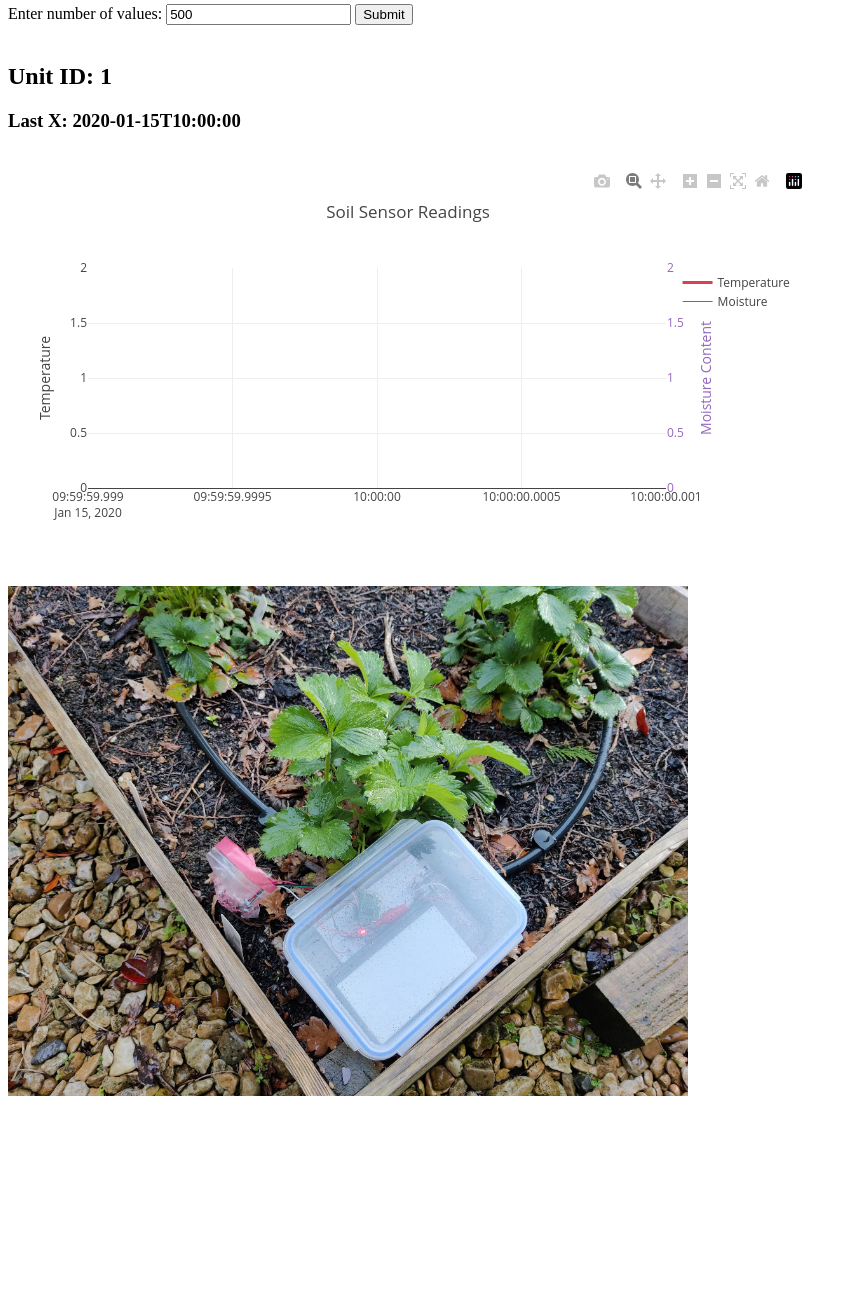
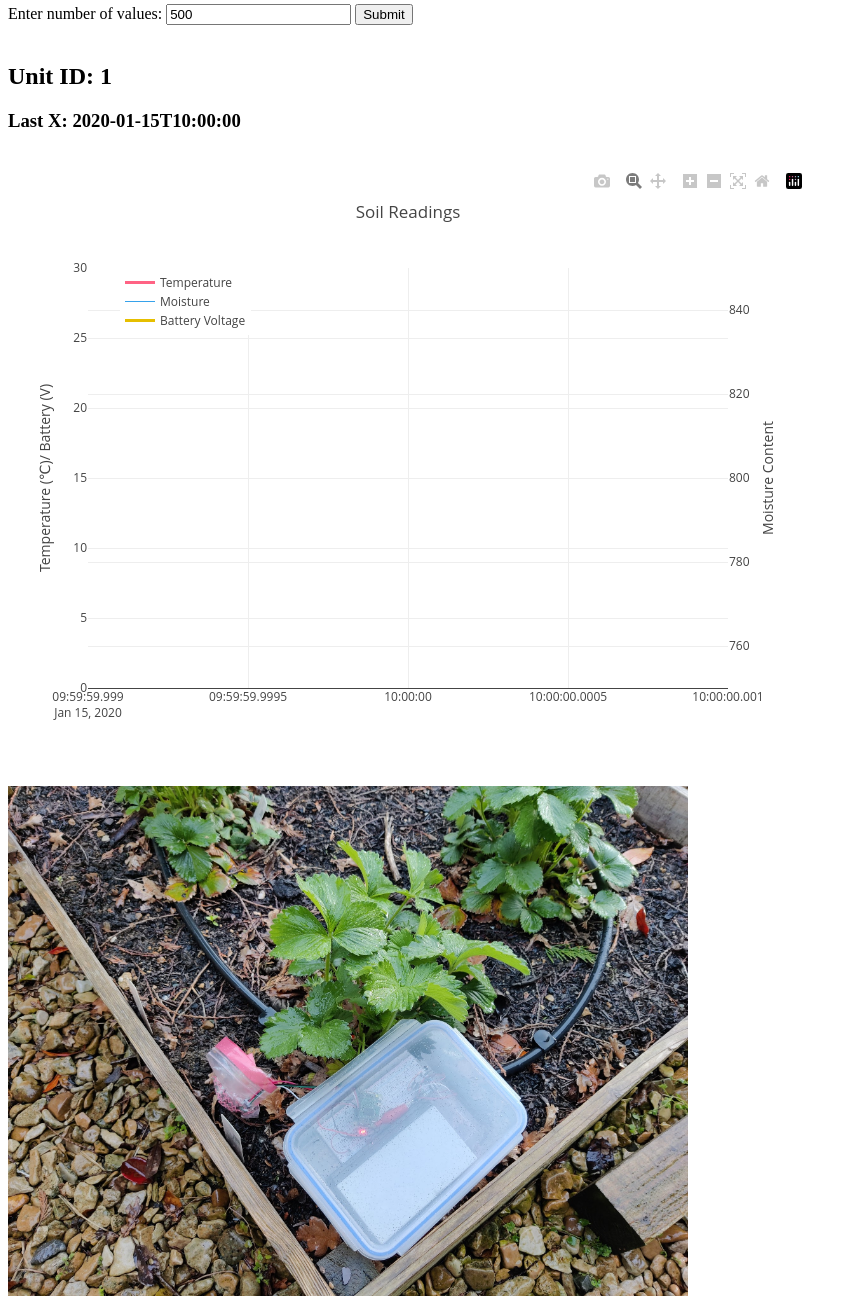
Before and after one commit to tmassey101/garden2021, a Flask app: page /garden in a window 1280 px wide. Shown: the part 149-1457 px from the top of the page, without its empty margins (0-857 px from the left). Before the commit the page ends 1245 px from the top, so only its background shows below. Run offline with Flask 2, Linux system fonts and the light colour scheme; tables that the repository leaves empty hold one stand-in row (values such as "Sample post"); some libraries are stand-ins or nearby versions.

Commit message:
Added batV to graph, styled graph a bit

```diff
--- a/app.py
+++ b/app.py
@@ -1,2 +1 @@
-from app import app
-#, db
+from app import app , db
--- a/app/templates/garden/garden.html
+++ b/app/templates/garden/garden.html
@@ -37,7 +37,8 @@
     <br>
     <h2>Unit ID: {{id}}</h2>
     <h3>Last X: {{lastX}}</h3><br>
-    <div id="tester" style="width:800px;height:400px;"></div><br>
+    <div id="main" style="width:800px;height:600px;"></div><br>
+    <!--<div id="second" style="width:800px;height:400px;"></div><br>-->
     <img src="{{ url_for('static', filename='assets/img/outsidePi.jpg') }}" height="510">
 
 
@@ -50,30 +51,34 @@
     const labels = {{graph_x|safe}};
     const y1 = {{graph_y1|safe}};
     const y2 = {{graph_y2|safe}};
+    const y3 = {{graph2_y|safe}};
 
     const color1 = 'rgb(255, 99, 132, 1)';
     const color2 = 'rgb(54, 162, 235, 1)';
+    const color3 = 'rgb(230, 191, 0, 1)';
     const bordercolor1 = 'rgb(255, 99, 132, 0.5)';
     const bordercolor2 = 'rgb(54, 162, 235, 0.5)';
+    const bordercolor3 = 'rgb(230, 191, 0, 0.5)';
 
     const data1 = []
     const data2 = []
-    const x1 = []
-    const x2 = []
+    const data3 = []
+    const x = []
 
     for(i = 0; i < labels.length; i++){
         ts = formatTimestamp(labels[i]);
         console.log(labels[i]);
         data1.push(y1[i]);
         data2.push(y2[i]);
-        x1.push[labels[i]];
-        x2.push[labels[i]];
+        data3.push(y3[i])
+        x.push[labels[i]];
+        //x2.push[labels[i]];
     }
 
-    console.log(data1);
-    console.log(x1);
-    console.log(data2);
-    console.log(x2);
+    //console.log(data1);
+    console.log(x);
+    //console.log(data2);
+    console.log(data3);
 
 	var trace1 = {
     x: labels,
@@ -82,7 +87,7 @@
     type: 'scatter',
     mode: 'lines',
     line: {
-        color: 'rgb(219, 64, 82)',
+        color: color1,
         width: 3
     }
     };
@@ -95,26 +100,57 @@
     type: 'scatter',
     mode: 'lines',
     line: {
-        color: 'rgb(55, 128, 191)',
+        color: color2,
         width: 1
     }
     };
 
-    var data = [trace1, trace2];
 
-    var layout = {
-    title: 'Soil Sensor Readings',
-    yaxis: {title: 'Temperature'},
-    yaxis2: {
-        title: 'Moisture Content',
-        titlefont: {color: 'rgb(148, 103, 189)'},
-        tickfont: {color: 'rgb(148, 103, 189)'},
-        overlaying: 'y',
-        side: 'right'
+    var trace3 = {
+    x: labels,
+    y: data3,
+    name: 'Battery Voltage',
+    yaxis: 'y',
+    type: 'scatter',
+    mode: 'lines',
+    line: {
+        color: color3,
+        width: 3
     }
     };
 
-    Plotly.newPlot('tester', data, layout);
+    var data = [trace1, trace2, trace3];
+
+    var layout = {
+    title: 'Soil Readings',
+    showlegend: true,
+	legend: {
+        x : 0.05,
+        y : 1,
+        "orientation": "v"
+    },
+    yaxis: {
+        title: 'Temperature (&#8451;)/ Battery (V)',
+        range: [0, 30]
+    },
+    yaxis2: {
+        title: 'Moisture Content',
+        //titlefont: {color: color2},
+        //tickfont: {color: color2},
+        overlaying: 'y',
+        side: 'right',
+        range: [750, 850]
+    }
+    };
+
+    var dataB = [trace3];
+    var layout2 = {
+    title: 'Battery Status',
+    yaxis: {title: 'Battery Voltage'}
+    };
+
+    Plotly.newPlot('main', data, layout);
+    Plotly.newPlot('second', dataB, layout2);
 
     </script>
 </body>
--- a/app/views/garden.py
+++ b/app/views/garden.py
@@ -21,20 +21,21 @@
     readings = convertTime(readings)
     format = "%Y-%m-%dT%H:%M:%S"
 
-    y1 = []
-    y2 = []
+    t = []
+    m = []
     x = []
+    b = []
 
     for reading in readings:
 
-        y1.append(reading.temperature)
-        y2.append(reading.moisture)
-        xLast = reading.timestamp
+        t.append(reading.temperature)
+        m.append(reading.moisture)
+        b.append(reading.batV)
         xRaw = reading.local
         xProc = xRaw.strftime(format)
         x.append(xProc)
 
-    return (x, y1, y2)
+    return (x, t, m, b)
 
 def queryUnits():
     unitList = []
@@ -54,11 +55,11 @@
     else: values =int(request.args.get('values'))
 
     unitList = queryUnits()
-    (x,y1,y2) = queryReadings(values=values,id=id)
+    (x,t,m,b) = queryReadings(values=values,id=id)
     lastX = x[-1]
     print(lastX)
 
-    return render_template("garden/garden.html", graph_x=x, graph_y1=y1, graph_y2=y2, unitList=unitList, id=id, lastX=lastX)
+    return render_template("garden/garden.html", graph_x=x, graph_y1=t, graph_y2=m, graph2_y=b, unitList=unitList, id=id, lastX=lastX)
 
 @app.route('/timeexample', methods=['GET', 'POST'])
 def timeexample():
--- a/requirements.txt
+++ b/requirements.txt
@@ -4,11 +4,13 @@
 Adafruit-PlatformDetect==3.8.0
 Adafruit-PureIO==1.1.8
 alembic==1.5.8
+blinker==1.4
 certifi==2020.12.5
 chardet==4.0.0
 click==7.1.2
 Flask==1.1.2
 Flask-Login==0.5.0
+Flask-Mail==0.9.1
 Flask-Migrate==2.7.0
 Flask-MySQL==1.5.2
 Flask-MySQLdb==0.2.0
@@ -33,7 +35,9 @@
 pytz==2021.1
 pytzdata==2020.1
 pyusb==1.1.1
+redis==3.5.3
 requests==2.25.1
+rq==1.10.0
 six==1.15.0
 SQLAlchemy==1.4.7
 urllib3==1.26.4
```
Also changed, not shown: app/tasks/tasks.py (added, +17 -0 lines).
